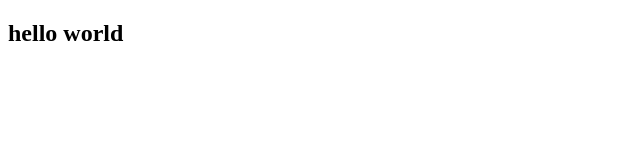
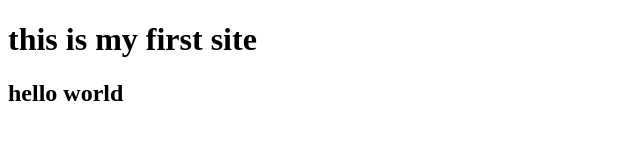
Before and after one commit to hossain258/my-first-website, a plain HTML site: page index.html in a window 1280 px wide. Shown: the whole page, without its empty margins (0-640 px from the left). Drawn offline with Linux system fonts and the light colour scheme.

Commit message:
added header

```diff
--- a/index.html
+++ b/index.html
@@ -6,6 +6,7 @@
     <title>Document</title>
 </head>
 <body>
+    <h1>this is my first site</h1>
     <h2>hello world</h2>
 </body>
 </html>
```
Also changed, not shown: 1 other file.
